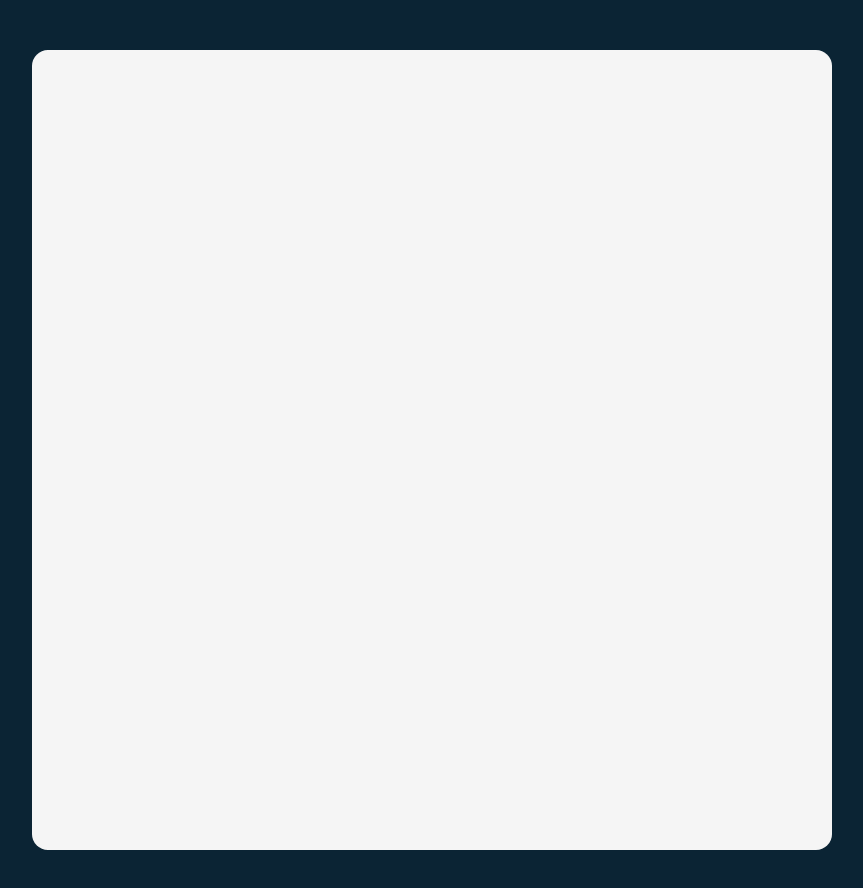
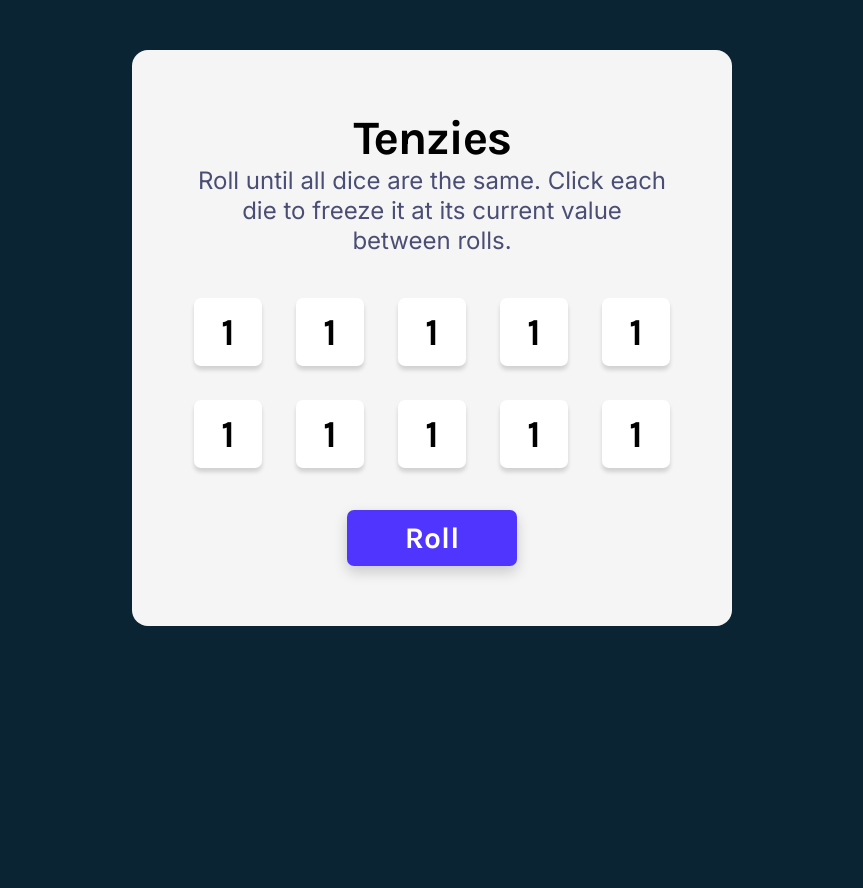
Before and after one commit to Samenti/scrimba-tenzies-app, a React (Create React App) app: page / in a window 1280 px wide. Shown: the top 888 px of the page, without its empty margins (208-1071 px from the left). After the commit the page ends 800 px from the top, so only its background shows below. Built offline with nearby package versions, Linux system fonts and the light colour scheme.

Commit message:
Basic layout of buttons and text

```diff
--- a/src/App.js
+++ b/src/App.js
@@ -1,7 +1,21 @@
 import React from 'react';
+import Die from './components/Die';
 
 export default function App() {
+  const dice = [1, 1, 1, 1, 1, 1, 1, 1, 1, 1];
+  const diceElements = dice.map(
+    (die, index) => <Die key={index} face={die}/>
+  );
   return (
-    <main className="container"></main>
+    <main className="container">
+      <h1 className="title-text">Tenzies</h1>
+      <p className="instruction-text">
+        Roll until all dice are the same. Click each die to freeze it at its current value between rolls.
+      </p>
+      <div className="die-container">
+        {diceElements}
+      </div>
+      <button className="roll-btn">Roll</button>
+    </main>
   );
 };
--- /dev/null
+++ b/src/components/Die.js
@@ -0,0 +1,7 @@
+import React from 'react';
+
+export default function Die(props) {
+  return (
+    <div className="die">{props.face}</div>
+  );
+};
--- a/src/index.css
+++ b/src/index.css
@@ -14,8 +14,69 @@ body {
 main {
   margin-left: auto;
   margin-right: auto;
-  max-width: 800px;
-  height: 800px;
+  max-width: 600px;
   border-radius: 16px;
   background-color: #F5F5F5;
+  padding: 60px;
+  display: flex;
+  flex-direction: column;
+  align-items: center;
+  text-align: center;
 }
+
+.title-text {
+  margin: 0;
+  font-size: 48px;
+  line-height: 56px;
+  letter-spacing: -0.03em;
+}
+
+.instruction-text {
+  margin: 0;
+  font-family: "Inter", sans-serif;
+  font-weight: normal;
+  color: #4A4E74;
+  font-size: 24px;
+  line-height: 30px;
+}
+
+.die-container {
+  margin-top: 42px;
+  display: grid;
+  grid-template-columns: repeat(5, 1fr);
+  column-gap: 34px;
+  row-gap: 34px;
+}
+
+.die {
+  width: 68px;
+  height: 68px;
+  border-radius: 7px;
+  box-shadow: 0px 4px 4px rgba(0, 0, 0, 0.15);
+  background-color: white;
+  display: flex;
+  justify-content: center;
+  align-items: center;
+  font-size: 38px;
+  line-height: 45px;
+  font-weight: 700;
+}
+
+.roll-btn {
+  width: 170px;
+  margin-top: 42px;
+  box-shadow: 0px 6px 14px rgba(0, 0, 0, 0.18);
+  border: 0;
+  border-radius: 7px;
+  background-color: #5035FF;
+  padding: 10px;
+  color: white;
+  font-size: 30px;
+  font-family: "Karla", sans-serif;
+  font-weight: 700;
+  line-height: 36px;
+}
+
+.roll-btn:hover {
+  cursor: pointer;
+}
```
